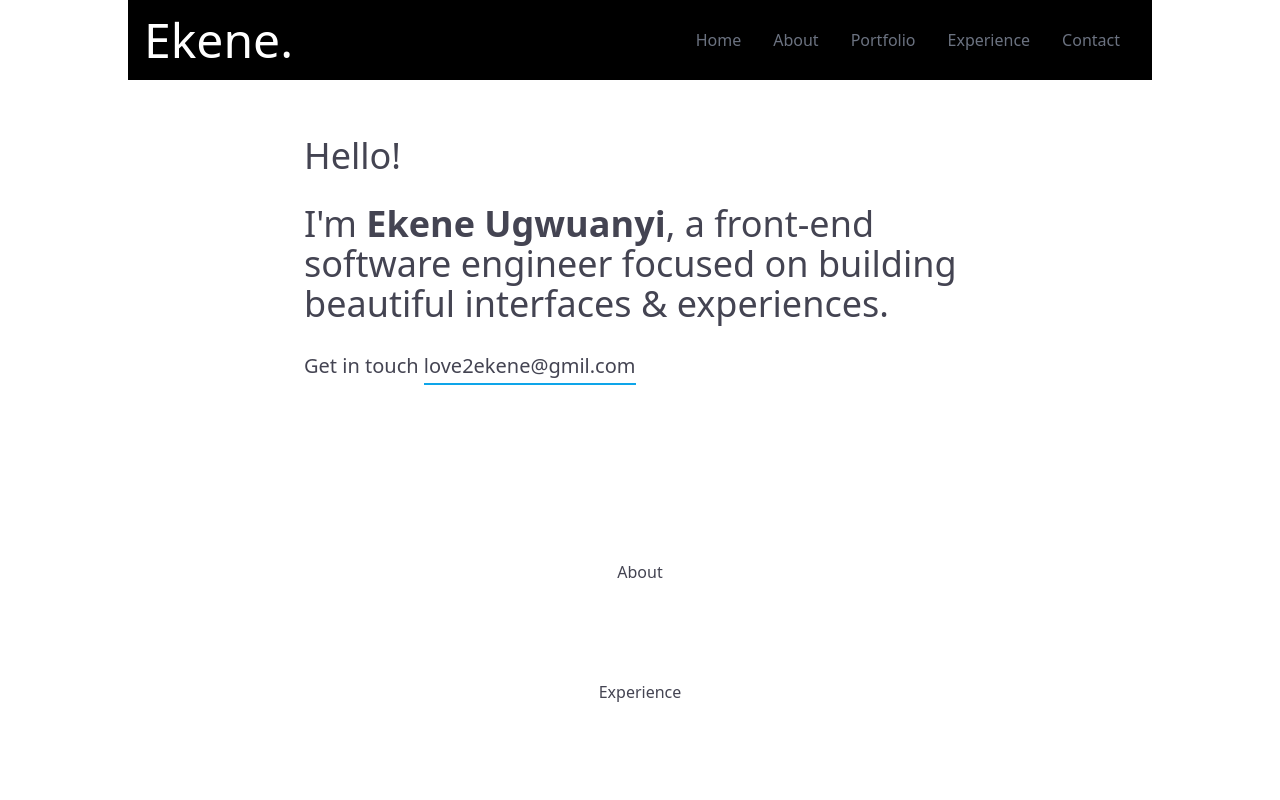
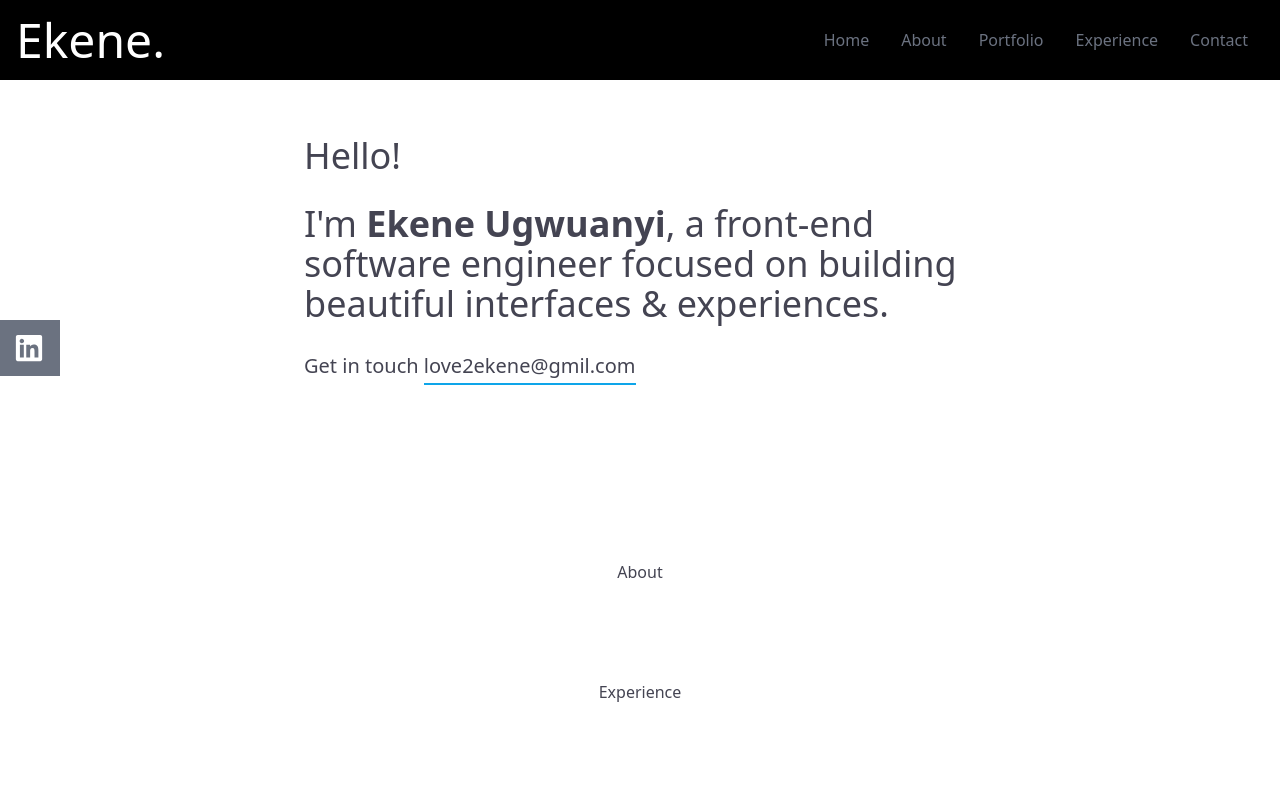
Before and after one commit to Hubnotch/my-portfolio, a Next.js app: page / in a window 1280 px wide. Shown: the top 800 px of the page. Built offline with nearby package versions, Linux system fonts and the light colour scheme.

Commit message:
Ammended the nav width

```diff
--- a/src/components/componet/Navbar.tsx
+++ b/src/components/componet/Navbar.tsx
@@ -14,7 +14,7 @@ const Navbar = () => {
   ]
   const handleClick = () => { setOpenNavbar(!openNavbar) }
   return (
-    <div className='max-w-5xl mx-auto flex justify-between items-center w-full h-20 px-4 text-white bg-black fixed'>
+    <div className='flex justify-between items-center w-full h-20 px-4 text-white bg-black fixed'>
       <h1 className="text-5xl">Ekene.</h1>
       <ul className="hidden md:flex">
         {links.map(({ id, link }) => (
--- a/src/components/componet/SocialLinks.tsx
+++ b/src/components/componet/SocialLinks.tsx
@@ -1,10 +1,36 @@
 import React from 'react'
+import { FaLinkedin } from 'react-icons/fa'
 
 type Props = {}
 
 const SocialLinks = (props: Props) => {
+  const links = [
+    {
+      id: 1, socialIcon: (<>LinkedIn<FaLinkedin size={30} /></>), link: 'https://www.linkedin.com/in/ekene-ugwuanyi',
+    style:'rounded-tr-md'},
+    {
+      id: 1, socialIcon: (<>LinkedIn<FaLinkedin size={30} /></>), link: 'https://www.linkedin.com/in/ekene-ugwuanyi',
+    style:'rounded-tr-md'},
+    {
+      id: 1, socialIcon: (<>LinkedIn<FaLinkedin size={30} /></>), link: 'https://www.linkedin.com/in/ekene-ugwuanyi',
+    style:'rounded-tr-md'},
+    {
+      id: 1, socialIcon: (<>LinkedIn<FaLinkedin size={30} /></>), link: 'https://www.linkedin.com/in/ekene-ugwuanyi',
+    style:'rounded-tr-md'},
+    {
+      id: 1, socialIcon: (<>LinkedIn<FaLinkedin size={30} /></>), link: 'https://www.linkedin.com/in/ekene-ugwuanyi',
+    style:'rounded-tr-md'},
+  ]
   return (
-    <div>SocialLinks</div>
+    <div className='flex flex-col top-[40%] left-0 fixed'>
+      <ul>
+        <li className='flex justify-between items-center w-40 h-14 px-4 bg-gray-500 ml-[-100px] hover:ml-[-10px] duration-300'>
+          <a className='flex justify-between items-center w-full text-white' href="">
+            <>LinkedIn<FaLinkedin size={30}/></>
+          </a>
+        </li>
+      </ul>
+    </div>
   )
 }
 
```
